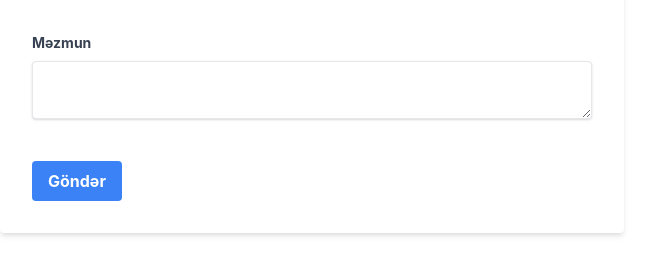
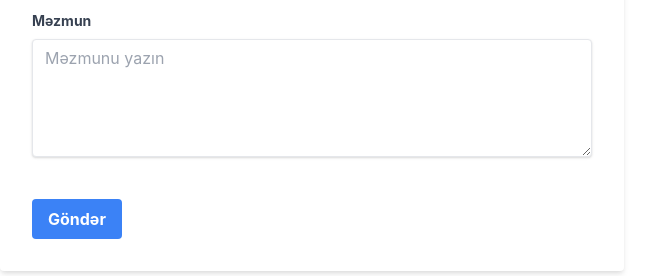
Before and after one commit to asan-developers/government-website-template, a website: page public/index.html in a window 1280 px wide. Shown: the part 2752-3028 px from the top of the page, 0-651 px from the left. Drawn offline with nearby package versions, Linux system fonts and the light colour scheme.

Commit message:
fix textarea

```diff
--- a/public/index.html
+++ b/public/index.html
@@ -562,8 +562,9 @@
                   <textarea
                     class="shadow appearance-none border rounded w-full py-2 px-3 text-gray-700 mb-3 leading-tight focus:outline-none focus:shadow-outline"
                     id="message"
-                  >
-                  </textarea>
+                    rows="5"
+                    placeholder="Məzmunu yazın"
+                  ></textarea>
                 </div>
                 <div class="flex items-center justify-between">
                   <button
```
